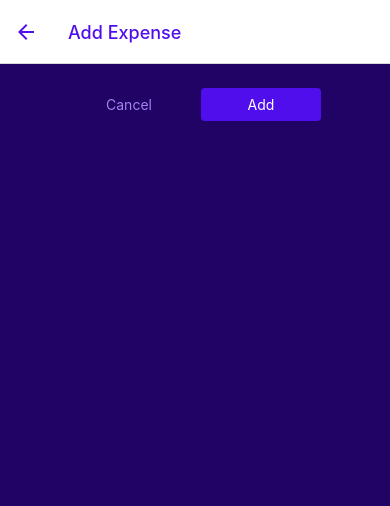
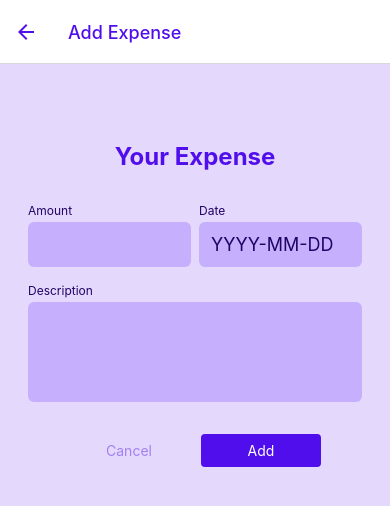
Before and after one commit to noahub/rn-expense-tracking-app, a React Native app: screen /ManageExpense in a window 390 px wide. Shown: the top 506 px of the page. Built offline with nearby package versions, Linux system fonts and the light colour scheme.

Commit message:
user input module

```diff
--- /dev/null
+++ b/components/ExpenseForm.tsx
@@ -0,0 +1,146 @@
+import { useState } from "react";
+import { Alert, StyleSheet, Text, View } from "react-native";
+import { GlobalStyles } from "../constants/styles";
+import Button from "./Button";
+import Input from "./Input";
+
+const ExpenseForm = ({ onCancel, onSubmit, submitLabel, defaultValues }) => {
+  const [inputs, setInputs] = useState({
+    amount: {
+      value: defaultValues ? defaultValues.amount.toString() : "",
+      isValid: true,
+    },
+    date: {
+      value: defaultValues ? defaultValues.date.toISOString().slice(0, 10) : "",
+      isValid: true,
+    },
+    description: {
+      value: defaultValues ? defaultValues.description.toString() : "",
+      isValid: true,
+    },
+  });
+
+  const inputChangeHandler = (inputName, enteredValue) => {
+    setInputs((prevInputVals) => ({
+      ...prevInputVals,
+      [inputName]: { value: enteredValue, isValid: true },
+    }));
+  };
+
+  const submitHandler = () => {
+    const expenseData = {
+      amount: +inputs.amount.value,
+      date: new Date(inputs.date.value),
+      description: inputs.description.value,
+    };
+
+    const amountValid = !isNaN(expenseData.amount) && expenseData.amount > 0;
+    const dateValid = expenseData.date.toString() !== "Invalid Date";
+    const descriptionValid = expenseData.description.trim().length > 0;
+
+    if (amountValid && dateValid && descriptionValid) {
+      onSubmit(expenseData);
+    } else {
+      setInputs((prevInputs) => ({
+        amount: { value: prevInputs.amount.value, isValid: amountValid },
+        date: { value: prevInputs.date.value, isValid: dateValid },
+        description: {
+          value: prevInputs.description.value,
+          isValid: descriptionValid,
+        },
+      }));
+    }
+  };
+
+  const formIsInvalid =
+    !inputs.amount.isValid ||
+    !inputs.date.isValid ||
+    !inputs.description.isValid;
+
+  return (
+    <View style={styles.container}>
+      <Text style={styles.title}>Your Expense</Text>
+      <View style={styles.inputsRow}>
+        <Input
+          label="Amount"
+          invalid={!inputs.amount.isValid}
+          inputConfig={{
+            keyboardType: "decimal-pad",
+            onChangeText: inputChangeHandler.bind(this, "amount"),
+            value: inputs["amount"].value,
+          }}
+          style={styles.rowInput}
+        />
+        <Input
+          label="Date"
+          invalid={!inputs.date.isValid}
+          inputConfig={{
+            placeholder: "YYYY-MM-DD",
+            maxLength: 10,
+            onChangeText: inputChangeHandler.bind(this, "date"),
+            value: inputs["date"].value,
+          }}
+          style={styles.rowInput}
+        />
+      </View>
+      <Input
+        label="Description"
+        invalid={!inputs.description.isValid}
+        inputConfig={{
+          multiline: true,
+          onChangeText: inputChangeHandler.bind(this, "description"),
+          value: inputs["description"].value,
+        }}
+      />
+      {formIsInvalid && (
+        <Text style={styles.errorText}>
+          There's an issue with your expense data. Please review and fix.
+        </Text>
+      )}
+      <View style={styles.buttonsContainer}>
+        <Button style={styles.button} mode="flat" onPress={onCancel}>
+          Cancel
+        </Button>
+        <Button style={styles.button} onPress={submitHandler}>
+          {submitLabel}
+        </Button>
+      </View>
+    </View>
+  );
+};
+
+const styles = StyleSheet.create({
+  container: {
+    marginVertical: 30,
+  },
+  title: {
+    fontSize: 24,
+    marginVertical: 24,
+    textAlign: "center",
+    fontWeight: "bold",
+    color: GlobalStyles.colors.accent500,
+  },
+  inputsRow: {
+    flexDirection: "row",
+  },
+  rowInput: {
+    flex: 1,
+  },
+  buttonsContainer: {
+    flexDirection: "row",
+    justifyContent: "center",
+    alignItems: "center",
+    gap: 12,
+    marginVertical: 24,
+  },
+  button: {
+    minWidth: 120,
+  },
+  errorText: {
+    textAlign: "center",
+    color: GlobalStyles.colors.error500,
+    margin: 8,
+  },
+});
+
+export default ExpenseForm;
--- /dev/null
+++ b/components/Input.tsx
@@ -0,0 +1,66 @@
+import {
+  StyleProp,
+  StyleSheet,
+  Text,
+  TextInput,
+  TextInputProps,
+  View,
+  ViewStyle,
+} from "react-native";
+import { GlobalStyles } from "../constants/styles";
+
+interface Props {
+  label: string;
+  inputConfig?: TextInputProps;
+  style?: StyleProp<ViewStyle>;
+  invalid?: boolean;
+}
+
+const Input = ({ label, inputConfig, style, invalid = false }: Props) => {
+  return (
+    <View style={[styles.container, style]}>
+      <Text style={[styles.label, invalid && styles.invalidLabel]}>
+        {label}
+      </Text>
+      <TextInput
+        style={[
+          styles.input,
+          inputConfig.multiline && styles.inputMultiline,
+          invalid && styles.invalidInput,
+        ]}
+        {...inputConfig}
+      />
+    </View>
+  );
+};
+
+const styles = StyleSheet.create({
+  container: {
+    marginHorizontal: 4,
+    marginVertical: 8,
+  },
+  label: {
+    fontSize: 12,
+    color: GlobalStyles.colors.primary800,
+    marginBottom: 4,
+  },
+  input: {
+    backgroundColor: GlobalStyles.colors.primary100,
+    color: GlobalStyles.colors.primary800,
+    padding: 12,
+    borderRadius: 6,
+    fontSize: 18,
+  },
+  inputMultiline: {
+    minHeight: 100,
+    textAlignVertical: "top",
+  },
+  invalidLabel: {
+    color: GlobalStyles.colors.error500,
+  },
+  invalidInput: {
+    backgroundColor: GlobalStyles.colors.error50,
+  },
+});
+
+export default Input;
--- a/constants/styles.ts
+++ b/constants/styles.ts
@@ -7,7 +7,7 @@ export const GlobalStyles = {
     primary500: "#510EEC",
     primary700: "#efefef",
     primary800: "#200364",
-    accent500: "#F7920C",
+    accent500: "#510EEC",
     error50: "#fcc4e4",
     error500: "#9b095c",
     gray500: "#39324a",
--- a/screens/ManageExpense.tsx
+++ b/screens/ManageExpense.tsx
@@ -1,6 +1,6 @@
 import { useContext, useLayoutEffect } from "react";
 import { Pressable, StyleSheet, View } from "react-native";
-import Button from "../components/Button";
+import ExpenseForm from "../components/ExpenseForm";
 import IconButton from "../components/IconButton";
 import { GlobalStyles } from "../constants/styles";
 import { ExpensesContext } from "../store/ExpensesContext";
@@ -9,6 +9,10 @@ const ManageExpense = ({ route, navigation }) => {
   const editedExpenseId = route.params?.expenseId;
   const isEditing = !!editedExpenseId;
   const context = useContext(ExpensesContext);
+
+  const selectedExpense = context.expenses.find(
+    (expense) => expense.id === editedExpenseId
+  );
 
   useLayoutEffect(() => {
     navigation.setOptions({
@@ -23,18 +27,26 @@ const ManageExpense = ({ route, navigation }) => {
     context.deleteExpense(editedExpenseId);
     navigation.goBack();
   };
-  const confirmHandler = () => {
+  const confirmHandler = ({
+    description,
+    amount,
+    date,
+  }: {
+    description: string;
+    amount: number;
+    date: Date;
+  }) => {
     if (isEditing) {
       context.updateExpense(editedExpenseId, {
-        description: "Dummy",
-        amount: 18,
-        date: new Date("2022-05-02"),
+        description,
+        amount,
+        date,
       });
     } else {
       context.addExpense({
-        description: "Dummy",
-        amount: 18,
-        date: new Date("2022-05-02"),
+        description,
+        amount,
+        date,
       });
     }
     navigation.goBack();
@@ -42,14 +54,12 @@ const ManageExpense = ({ route, navigation }) => {
 
   return (
     <View style={styles.container}>
-      <View style={styles.buttonsContainer}>
-        <Button style={styles.button} mode="flat" onPress={cancelHandler}>
-          Cancel
-        </Button>
-        <Button style={styles.button} onPress={confirmHandler}>
-          {isEditing ? "Update" : "Add"}
-        </Button>
-      </View>
+      <ExpenseForm
+        onCancel={cancelHandler}
+        onSubmit={confirmHandler}
+        submitLabel={isEditing ? "Update" : "Add"}
+        defaultValues={selectedExpense}
+      />
       <View>
         <Pressable />
       </View>
@@ -63,8 +73,6 @@ const ManageExpense = ({ route, navigation }) => {
           />
         </View>
       )}
-
-      <View></View>
     </View>
   );
 };
@@ -75,7 +83,7 @@ const styles = StyleSheet.create({
   container: {
     flex: 1,
     padding: 24,
-    backgroundColor: GlobalStyles.colors.primary800,
+    backgroundColor: GlobalStyles.colors.primary50,
   },
   deleteContainer: {
     marginTop: 16,
@@ -84,13 +92,4 @@ const styles = StyleSheet.create({
     borderTopColor: GlobalStyles.colors.primary200,
     alignItems: "center",
   },
-  buttonsContainer: {
-    flexDirection: "row",
-    justifyContent: "center",
-    alignItems: "center",
-    gap: 12,
-  },
-  button: {
-    minWidth: 120,
-  },
 });
--- a/util/date.ts
+++ b/util/date.ts
@@ -1,5 +1,5 @@
 export const getFormattedDate = (date) => {
-  return `${date.getFullYear()}-${date.getMonth() + 1}-${date.getDate()}`;
+  return date.toISOString().slice(0, 10);
 };
 
 export const getDateMinusDay = (date, days) => {
```
